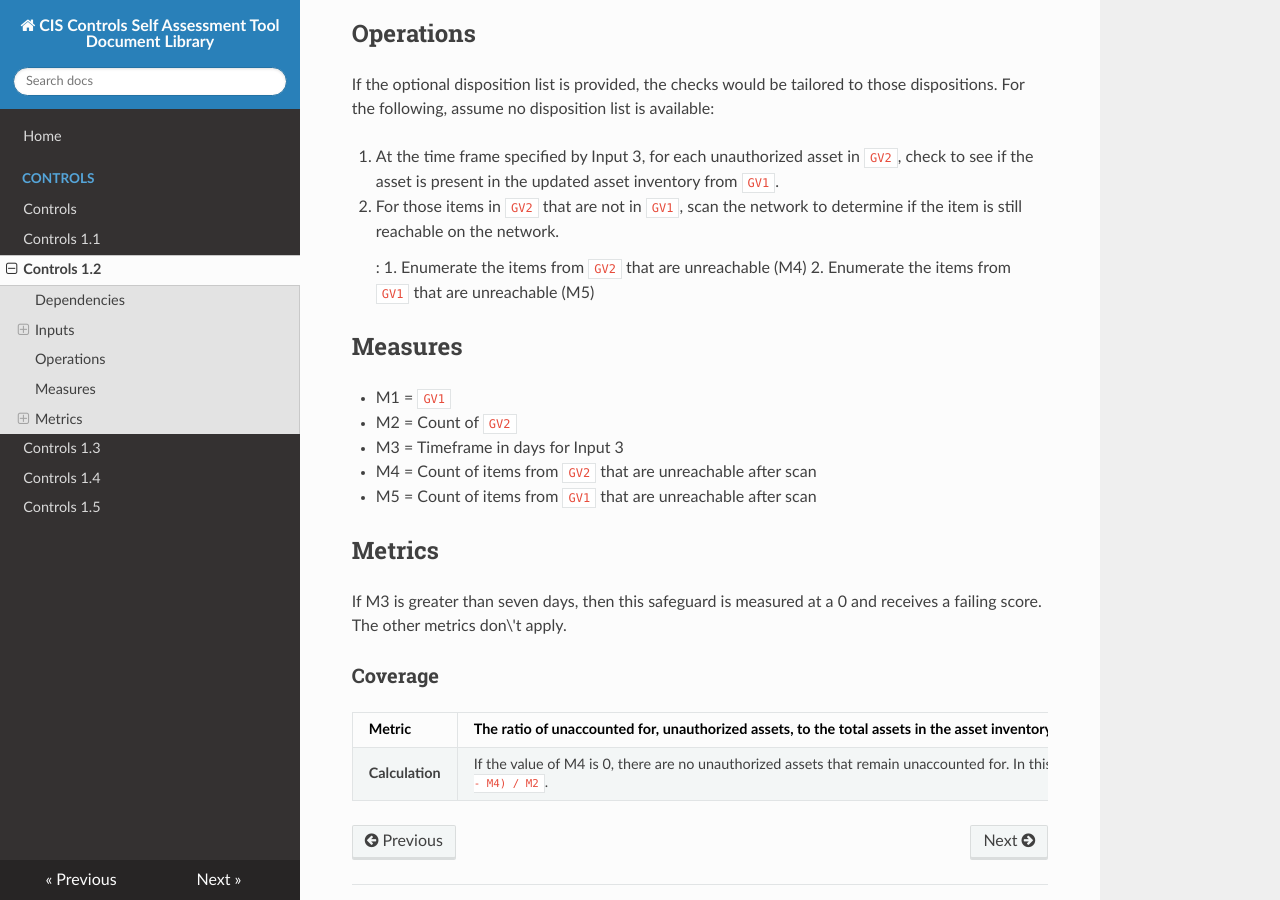
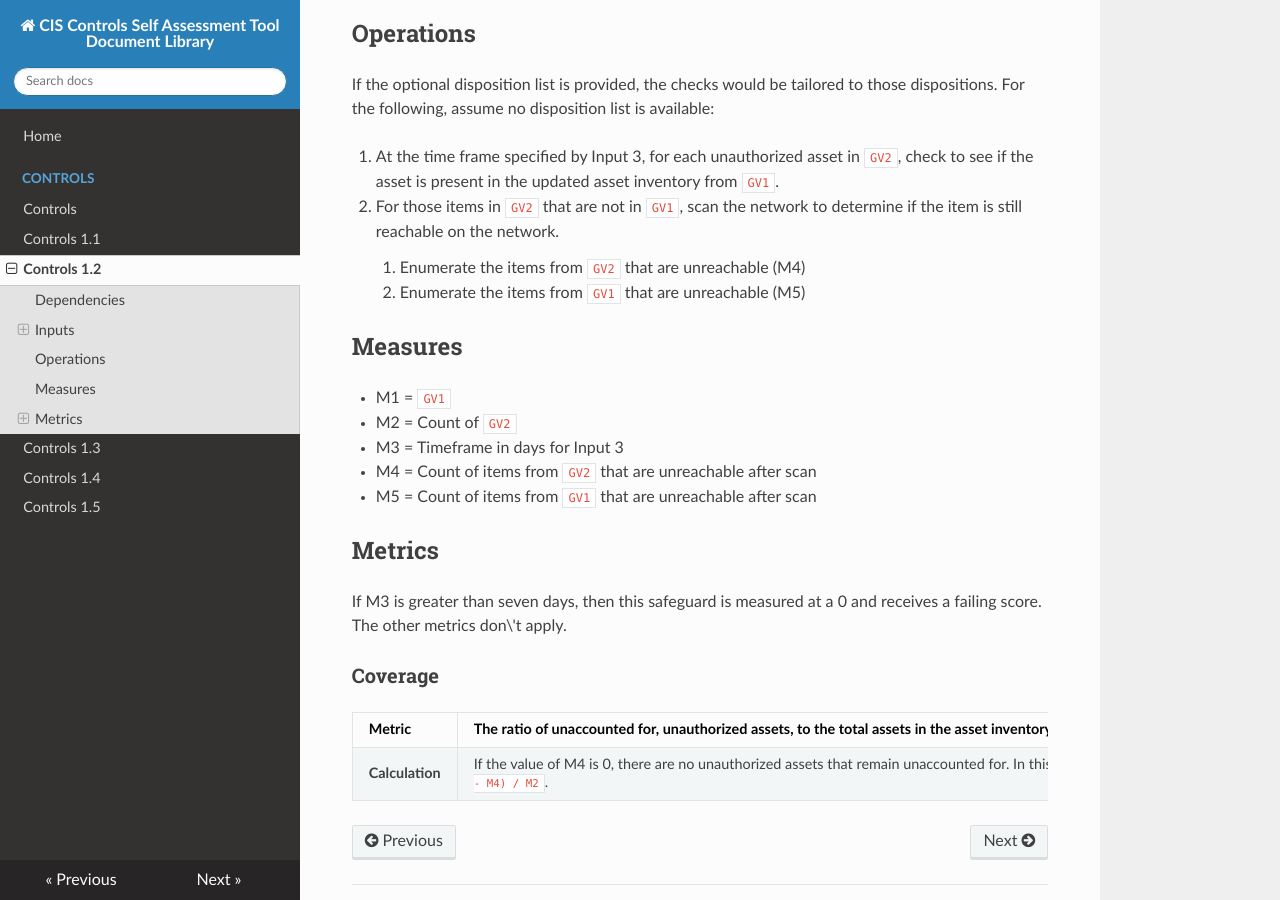
Before and after one commit to pswens/ControlsAssessmentSpecifications, an MkDocs documentation site: the page built from docs/source/control-1.2.md, in a window 1280 px wide and 900 px high, scrolled down 740 px. Built offline with MkDocs 1.6.1, drawn with Linux system fonts in a browser that asks for light colours; nearby versions of some CDN libraries.

Commit message:
Update control-1.2.md

```diff
--- a/docs/source/control-1.2.md
+++ b/docs/source/control-1.2.md
@@ -36,12 +36,10 @@ list is available:
     in `GV2`, check to see if the asset is present in the updated asset
     inventory from `GV1`.
 
-2.
+2. For those items in `GV2` that are not in `GV1`, scan the network to determine if the item is still reachable on the network.
+    1. Enumerate the items from `GV2` that are unreachable (M4)
+    2. Enumerate the items from `GV1` that are unreachable (M5)
 
-    For those items in `GV2` that are not in `GV1`, scan the network to determine if the item is still reachable on the network.
-
-    :   1.  Enumerate the items from `GV2` that are unreachable (M4)
-        2.  Enumerate the items from `GV1` that are unreachable (M5)
 
 ## Measures
 
```
